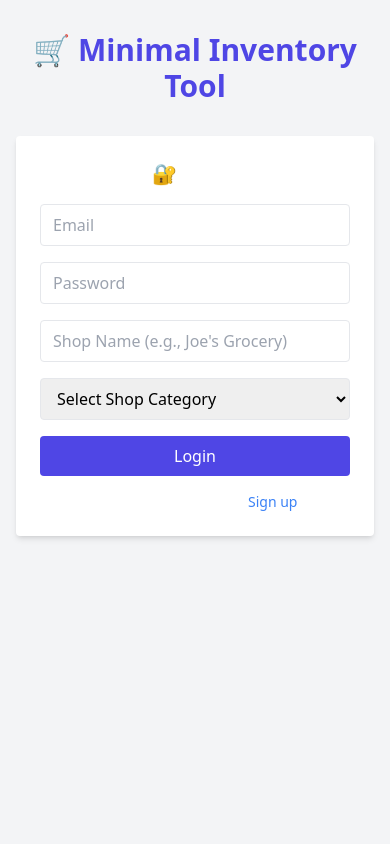
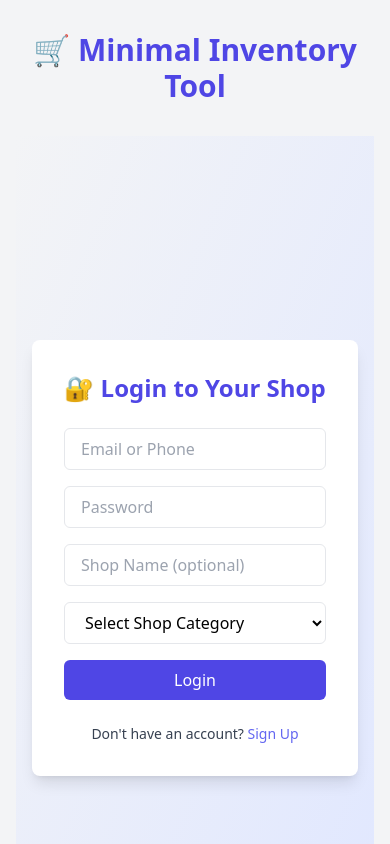
Before and after one commit to PranabSantra45/Minimal-Inventory, a React (Create React App) app: page /login in a window 390 px wide. Shown: the top 844 px of the page. Built offline with nearby package versions, Linux system fonts and the light colour scheme; no server answers.

Commit message:
🔧 Updated Signup UI and added phone number field

```diff
--- a/src/components/Auth/Login.js
+++ b/src/components/Auth/Login.js
@@ -1,11 +1,11 @@
 import React, { useState } from 'react';
 import { auth, db } from '../../firebase/config';
 import { signInWithEmailAndPassword } from 'firebase/auth';
-import { doc, getDoc, setDoc } from 'firebase/firestore';
+import { collection, doc, getDoc, getDocs, setDoc } from 'firebase/firestore';
 import { useNavigate } from 'react-router-dom';
 
 const Login = () => {
-  const [email, setEmail] = useState('');
+  const [identifier, setIdentifier] = useState('');
   const [password, setPassword] = useState('');
   const [shopName, setShopName] = useState('');
   const [shopCategory, setShopCategory] = useState('');
@@ -14,8 +14,29 @@ const Login = () => {
 
   const handleLogin = async (e) => {
     e.preventDefault();
+
     try {
-      const userCredential = await signInWithEmailAndPassword(auth, email, password);
+      let actualEmail = identifier;
+
+      if (/^\d{10}$/.test(identifier)) {
+        const snapshot = await getDocs(collection(db, 'users'));
+        let matchedEmail = null;
+
+        snapshot.forEach((doc) => {
+          const userData = doc.data();
+          if (userData.phone === identifier && userData.email) {
+            matchedEmail = userData.email;
+          }
+        });
+
+        if (!matchedEmail) {
+          throw new Error('❌ Phone number not found. Please check again.');
+        }
+
+        actualEmail = matchedEmail;
+      }
+
+      const userCredential = await signInWithEmailAndPassword(auth, actualEmail, password);
       const user = userCredential.user;
       const userDocRef = doc(db, 'users', user.uid);
       const userDoc = await getDoc(userDocRef);
@@ -30,7 +51,6 @@ const Login = () => {
         await setDoc(userDocRef, updatedShopDetails);
       }
 
-      // Apply theme
       const userTheme = userDoc.data()?.theme || 'light';
       document.documentElement.classList.toggle('dark', userTheme === 'dark');
 
@@ -42,38 +62,40 @@ const Login = () => {
   };
 
   return (
-    <div className="bg-white dark:bg-gray-900 text-black dark:text-gray p-6 rounded shadow-md">
-      <h2 className="text-xl font-bold mb-4 text-center text-white">🔐 Login</h2>
+    <div className="flex items-center justify-center min-h-screen bg-gradient-to-br from-gray-100 to-indigo-100 dark:from-gray-900 dark:to-gray-800 px-4">
+      <div className="w-full max-w-md bg-white dark:bg-gray-900 p-8 rounded-lg shadow-lg">
+        <h2 className="text-2xl font-bold mb-6 text-center text-indigo-600 dark:text-indigo-400">🔐 Login to Your Shop</h2>
+
         <form onSubmit={handleLogin} className="space-y-4">
           <input
-          type="email"
-          placeholder="Email"
-          className="w-full px-3 py-2 border rounded"
-          value={email}
-          onChange={(e) => setEmail(e.target.value)}
+            type="text"
+            placeholder="Email or Phone"
+            className="w-full px-4 py-2 border rounded-md bg-white dark:bg-gray-800 text-black dark:text-white focus:outline-none focus:ring focus:border-indigo-500"
+            value={identifier}
+            onChange={(e) => setIdentifier(e.target.value)}
             required
           />
           <input
             type="password"
             placeholder="Password"
-          className="w-full px-3 py-2 border rounded"
+            className="w-full px-4 py-2 border rounded-md bg-white dark:bg-gray-800 text-black dark:text-white focus:outline-none focus:ring focus:border-indigo-500"
             value={password}
             onChange={(e) => setPassword(e.target.value)}
             required
           />
           <input
             type="text"
-          placeholder="Shop Name (e.g., Joe's Grocery)"
-          className="w-full px-3 py-2 border rounded"
+            placeholder="Shop Name (optional)"
+            className="w-full px-4 py-2 border rounded-md bg-white dark:bg-gray-800 text-black dark:text-white focus:outline-none"
             value={shopName}
             onChange={(e) => setShopName(e.target.value)}
           />
           <select
             value={shopCategory}
             onChange={(e) => setShopCategory(e.target.value)}
-          className="w-full px-3 py-2 border rounded"
+            className="w-full px-4 py-2 border rounded-md bg-white dark:bg-gray-800 text-black dark:text-white focus:outline-none"
           >
-          <option value="" disabled>Select Shop Category</option>
+            <option value="">Select Shop Category</option>
             <option value="Grocery">Grocery</option>
             <option value="Electronics">Electronics</option>
             <option value="Clothing">Clothing</option>
@@ -81,18 +103,24 @@ const Login = () => {
             <option value="Medical Shop">Medical Shop</option>
             <option value="Other">Other</option>
           </select>
+
           <button
             type="submit"
-          className="w-full bg-indigo-600 text-white py-2 rounded hover:bg-indigo-700"
+            className="w-full bg-indigo-600 hover:bg-indigo-700 text-white font-medium py-2 rounded-md transition duration-300"
           >
             Login
           </button>
         </form>
-      {message && <p className="mt-4 text-center text-sm text-red-500">{message}</p>}
-      <p className="text-sm mt-4 text-center text-white">
-        Don’t have an account?{' '}
-        <a href="/signup" className="text-blue-500 hover:underline">  Sign up</a>
+
+        {message && (
+          <p className="mt-4 text-sm text-center text-red-500">{message}</p>
+        )}
+
+        <p className="mt-6 text-center text-sm text-gray-700 dark:text-gray-300">
+          Don't have an account?{' '}
+          <a href="/signup" className="text-indigo-500 hover:underline">Sign Up</a>
         </p>
+      </div>
     </div>
   );
 };
--- a/src/components/Auth/Signup.js
+++ b/src/components/Auth/Signup.js
@@ -1,14 +1,13 @@
 import React, { useState } from 'react';
 import { auth, db } from '../../firebase/config';
 import { createUserWithEmailAndPassword } from 'firebase/auth';
+import { doc, setDoc } from 'firebase/firestore';
 import { useNavigate } from 'react-router-dom';
-import { doc, setDoc } from 'firebase/firestore';
 
 const Signup = () => {
   const [email, setEmail] = useState('');
+  const [phone, setPhone] = useState('');
   const [password, setPassword] = useState('');
-
-  const [phone, setPhone] = useState('');
   const [theme, setTheme] = useState('light');
   const [message, setMessage] = useState('');
   const navigate = useNavigate();
@@ -20,6 +19,7 @@ const Signup = () => {
       const user = userCredential.user;
 
       await setDoc(doc(db, 'users', user.uid), {
+        email,
         phone,
         theme,
         createdAt: new Date(),
@@ -34,53 +34,60 @@ const Signup = () => {
   };
 
   return (
-    <div className="min-h-screen flex items-center justify-center bg-white dark:bg-gray-900 px-4">
-      <div className="bg-white dark:bg-gray-800 text-black dark:text-white p-8 rounded-lg shadow-md w-full max-w-md">
-        <h2 className="text-2xl font-bold mb-6 text-center">📝 Sign Up</h2>
+    <div className="flex items-center justify-center min-h-screen bg-gradient-to-br from-gray-100 to-indigo-100 dark:from-gray-900 dark:to-gray-800 px-4">
+      <div className="w-full max-w-md bg-white dark:bg-gray-900 p-8 rounded-lg shadow-lg">
+        <h2 className="text-2xl font-bold mb-6 text-center text-indigo-600 dark:text-indigo-400">📝 Sign Up</h2>
+
         <form onSubmit={handleSignup} className="space-y-4">
           <input
             type="email"
             placeholder="Email"
-            className="w-full px-3 py-2 border rounded bg-white dark:bg-gray-700 text-black dark:text-white focus:outline-none"
+            className="w-full px-4 py-2 border rounded-md bg-white dark:bg-gray-800 text-black dark:text-white"
             value={email}
             onChange={(e) => setEmail(e.target.value)}
             required
           />
           <input
-            type="password"
-            placeholder="Password"
-            className="w-full px-3 py-2 border rounded bg-white dark:bg-gray-700 text-black dark:text-white focus:outline-none"
-            value={password}
-            onChange={(e) => setPassword(e.target.value)}
+            type="text"
+            placeholder="Phone Number (10 digits)"
+            className="w-full px-4 py-2 border rounded-md bg-white dark:bg-gray-800 text-black dark:text-white"
+            value={phone}
+            onChange={(e) => setPhone(e.target.value)}
+            pattern="\d{10}"
             required
           />
           <input
-            type="tel"
-            placeholder="Phone Number"
-            className="w-full px-3 py-2 border rounded bg-white dark:bg-gray-700 text-black dark:text-white focus:outline-none"
-            value={phone}
-            onChange={(e) => setPhone(e.target.value)}
+            type="password"
+            placeholder="Password"
+            className="w-full px-4 py-2 border rounded-md bg-white dark:bg-gray-800 text-black dark:text-white"
+            value={password}
+            onChange={(e) => setPassword(e.target.value)}
             required
           />
           <select
             value={theme}
             onChange={(e) => setTheme(e.target.value)}
-            className="w-full px-3 py-2 border rounded bg-white dark:bg-gray-700 text-black dark:text-white"
+            className="w-full px-4 py-2 border rounded-md bg-white dark:bg-gray-800 text-black dark:text-white"
           >
             <option value="light">☀️ Light Mode</option>
             <option value="dark">🌙 Dark Mode</option>
           </select>
+
           <button
             type="submit"
-            className="w-full bg-indigo-600 text-white py-2 rounded hover:bg-indigo-700"
+            className="w-full bg-indigo-600 hover:bg-indigo-700 text-white font-medium py-2 rounded-md transition duration-300"
           >
             Sign Up
           </button>
         </form>
-        {message && <p className="mt-4 text-center text-sm text-red-500">{message}</p>}
-        <p className="text-sm mt-4 text-center">
+
+        {message && (
+          <p className="mt-4 text-sm text-center text-red-500">{message}</p>
+        )}
+
+        <p className="mt-6 text-center text-sm text-gray-700 dark:text-gray-300">
           Already have an account?{' '}
-          <a href="/login" className="text-blue-500 hover:underline">Login</a>
+          <a href="/login" className="text-indigo-500 hover:underline">Login</a>
         </p>
       </div>
     </div>
```
Lines whose indentation alone changed are shown as unchanged.
